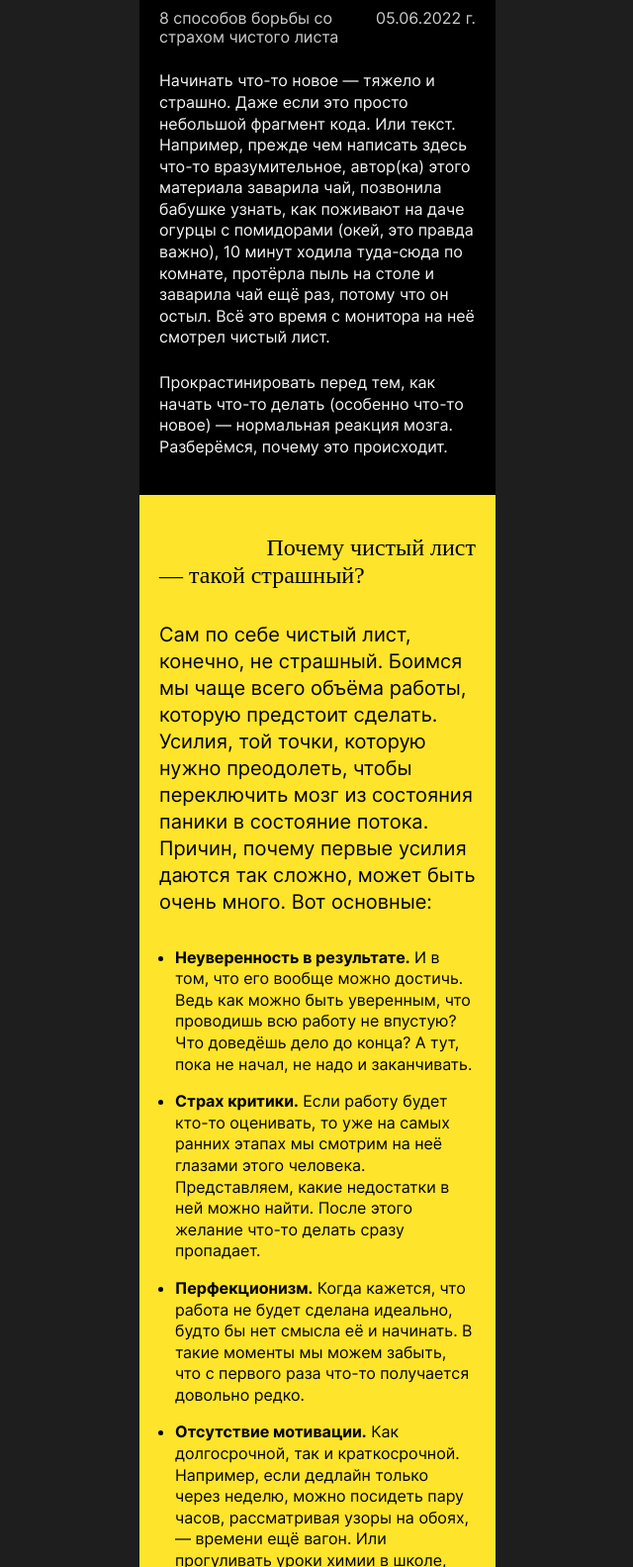
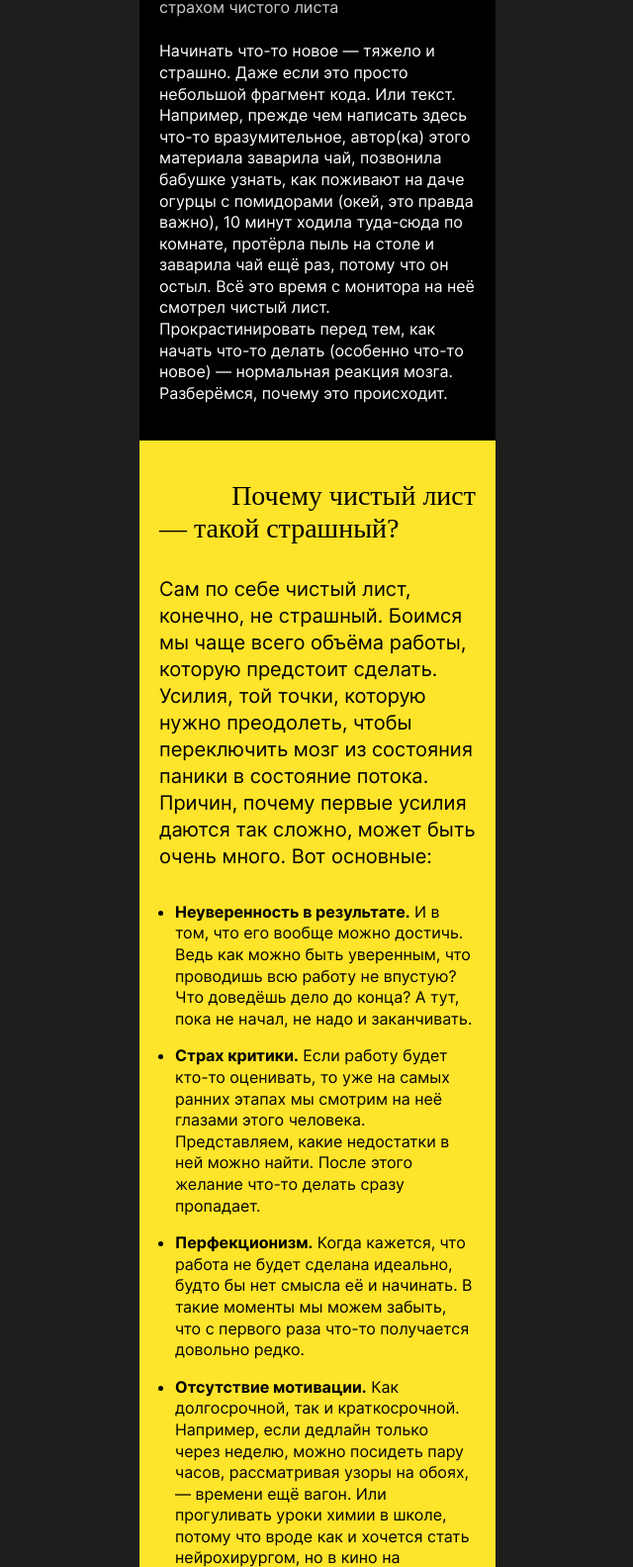
Before and after one commit to QuadroZero9/s-chistogo-lista, a plain HTML site: page index.html in a window 1280 px wide. Shown: the part 402-1985 px from the top of the page at 99% size, without its empty margins (319-959 px from the left). Drawn offline with Linux system fonts and the light colour scheme.

Commit message:
Update style.css

```diff
--- a/styles/style.css
+++ b/styles/style.css
@@ -105,77 +105,84 @@ blockquote {
 }
 
 .intro {
-  padding: 30px 20px 38px;
-  line-height: 120%;
+  padding-left: 20px;
+  padding-right: 20px;
+  padding-bottom: 37px;
 }
 
 .intro__heading {
   display: flex;
-  justify-content: space-between;
-  color: #ccc;
-  margin-bottom: 24px;
 }
 
 .intro__title {
+  color: var(--text-gray, #ccc);
+  font-family: "Inter", sans-serif;
   font-size: 16px;
-  line-height: 1.2;
+  font-style: normal;
   font-weight: 400;
+  line-height: 120%;
 }
 
 .intro__date {
   white-space: nowrap;
+  color: var(--text-gray, #ccc);
+  font-family: "Inter", sans-serif;
   font-size: 16px;
+  font-style: normal;
+  font-weight: 400;
   line-height: 120%;
 }
 
 .intro__main-text {
-  color: #f5f5f5;
-  display: flex;
-  flex-direction: column;
-  gap: 24px;
-  line-height: 135%;
+  padding-top: 24px;
+  font-family: "Inter", sans-serif;
+  font-size: 16px;
+  font-style: normal;
+  font-weight: 400;
+  line-height: 21.6px;
 }
 
 .reasons {
-  padding: 40px 20px;
-  gap: 32px;
+  padding: 40px 20px 12px 20px;
+}
+
+.content-section__subtitle {
+  font-family: "EB Garamond", sans;
+  font-size: 28px;
+  font-style: normal;
+  font-weight: 500;
+  line-height: 115%;
 }
 
 .content-section__introduction {
+  padding-top: 32px;
+  padding-bottom: 32px;
+  font-family: "Inter", sans-serif;
   font-size: 20px;
-  margin: 32px 0;
-  line-height: 27px;
-}
-
-.content-section__introduction_dark {
-  font-size: 20px;
-  margin: 32px 0;
+  font-style: normal;
+  font-weight: 400;
   line-height: 135%;
 }
 
 .content-section__list {
-  display: flex;
-  flex-direction: column;
-  gap: 16px;
-  padding: 0 0 0 16px;
+  padding-left: 16px;
+}
+
+.content-section__list-item {
+  padding-bottom: 16px;
+  font-family: "Inter", sans-serif;
   font-size: 16px;
+  font-style: normal;
+  font-weight: 400;
   line-height: 21.6px;
 }
 
 .content-section__list-accent {
+  font-family: "Inter", sans-serif;
+  font-size: 16px;
+  font-style: normal;
   font-weight: 700;
-}
-
-.how-to {
-  padding: 40px 20px 60px;
-}
-
-.footer {
-  padding: 20px;
-}
-
-.content-section__subtitle_dark {
-  color: #f5f5f5;
+  line-height: 21.6px;
 }
 
 .how-to {
@@ -207,7 +214,6 @@ blockquote {
   margin-bottom: 32px;
 }
 
-
 .card__author-foto {
   border-radius: 50%;
   width: 100px;
@@ -219,7 +225,7 @@ blockquote {
   padding-bottom: 8px;
   text-align: left;
   color: #f5f5f5;
-  font-family: "Inter", sans-serif;
+  font-family: "Interbold", sans-serif;
   font-size: 16px;
   font-style: normal;
   font-weight: 700;
```
